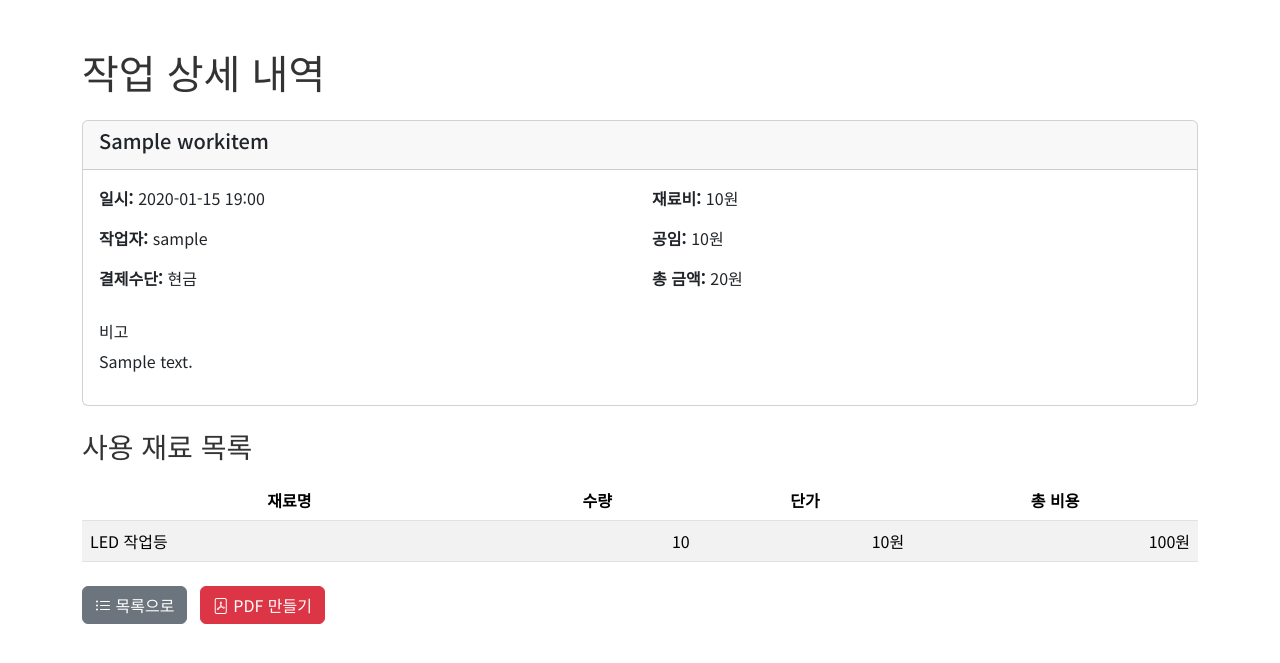
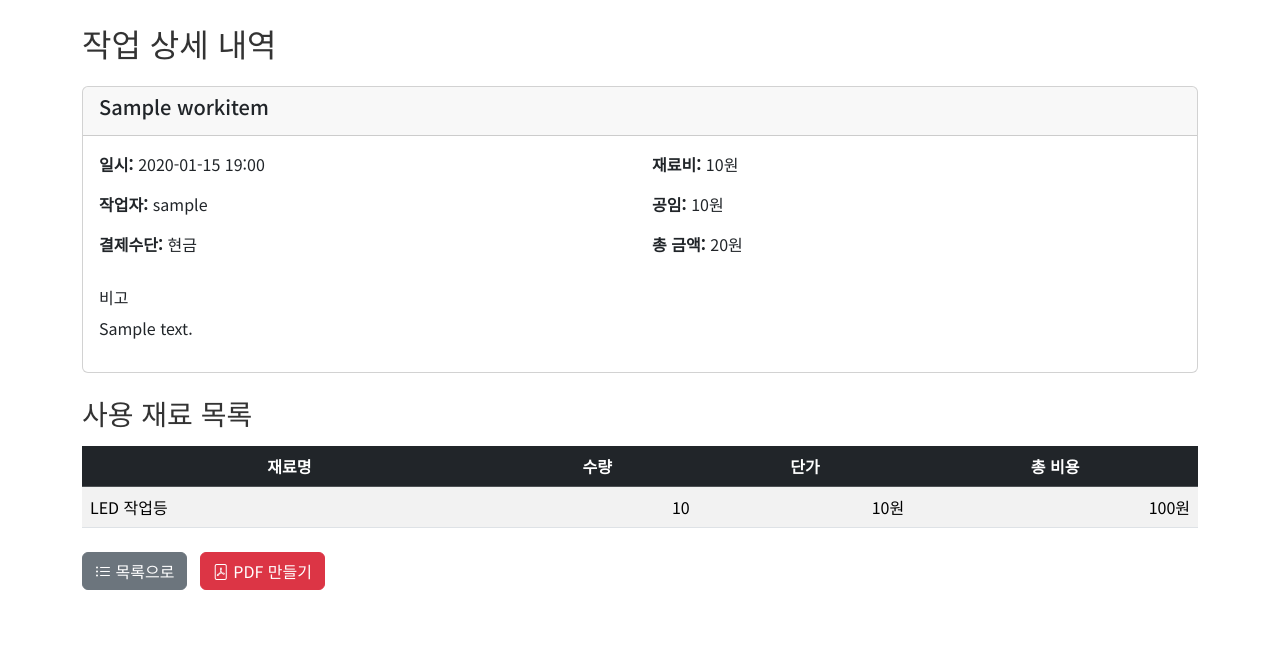
Before and after one commit to colacan01/saleswork, a Django app: page /work/1/ in a window 1280 px wide. Shown: the part 56-719 px from the top of the page. Run offline with Django 5.2, Linux system fonts and the light colour scheme; data comes from the database, SQL or seed files in the repository; tables that the repository leaves empty hold one stand-in row (values such as "Sample post"); some libraries are stand-ins or nearby versions.

Commit message:
템플릿의 스타일 개선 및 레이아웃 수정

```diff
--- a/accounts/templates/accounts/store_list.html
+++ b/accounts/templates/accounts/store_list.html
@@ -80,7 +80,7 @@
         </div>
         <div class="card-body p-0">
             <table class="table table-striped mb-0">
-                <thead>
+                <thead class="table-dark">
                     <tr>
                         <th>{% trans "매장명" %}</th>
                         <th>{% trans "사업자번호" %}</th>
--- a/main/templates/main/supplier_confirm_delete.html
+++ b/main/templates/main/supplier_confirm_delete.html
@@ -1,11 +1,11 @@
 {% extends 'base.html' %}
 
-{% block title %}공급처 삭제 - 판매관리 시스템{% endblock %}
+{% block title %}공급처 삭제{% endblock %}
 
 {% block content %}
 <div class="container mt-4">
     <div class="row justify-content-center">
-        <div class="col-md-8">
+        <div class="col-md-6">
             <div class="card">
                 <div class="card-header bg-danger text-white">
                     <h4 class="mb-0">공급처 삭제</h4>
--- a/main/templates/main/supplier_list.html
+++ b/main/templates/main/supplier_list.html
@@ -46,7 +46,7 @@
     {% if suppliers %}
     <div class="table-responsive">
         <table class="table table-striped table-hover">
-            <thead>
+            <thead class="table-dark">
                 <tr>
                     <th>공급처명</th>
                     <th>사업자번호</th>
--- a/main/templates/main/work_detail.html
+++ b/main/templates/main/work_detail.html
@@ -4,9 +4,9 @@
 {% block title %}{% trans "작업 상세 내역" %}{% endblock %}
 
 {% block content %}
-<div class="container mt-5">
-  <div  id="workDetail">
-    <h1 class="mb-4">{% trans "작업 상세 내역" %}</h1>
+<div class="container mt-4">
+  <div id="workDetail">
+    <h2 class="mb-4">{% trans "작업 상세 내역" %}</h2>
 
     <div class="card mb-4">
       <div class="card-header">
@@ -36,8 +36,8 @@
     </div>
 
     <h3 class="mb-3">{% trans "사용 재료 목록" %}</h3>
-    <table class="table table-striped">
-      <thead>
+    <table class="table table-striped table-hover">
+      <thead class="table-dark">
         <tr>
           <th class="text-center">{% trans "재료명" %}</th>
           <th class="text-center">{% trans "수량" %}</th>
--- a/main/templates/main/work_item_list.html
+++ b/main/templates/main/work_item_list.html
@@ -46,8 +46,8 @@
     <!-- 작업 목록 테이블 -->
     {% if page_obj %}
     <div class="table-responsive">
-        <table class="table table-hover">
-            <thead class="table-light">
+        <table class="table table-striped table-hover">
+            <thead class="table-dark">
                 <tr>
                     <th>{% trans '일시' %}</th>
                     <th>{% trans '작업명' %}</th>
```
